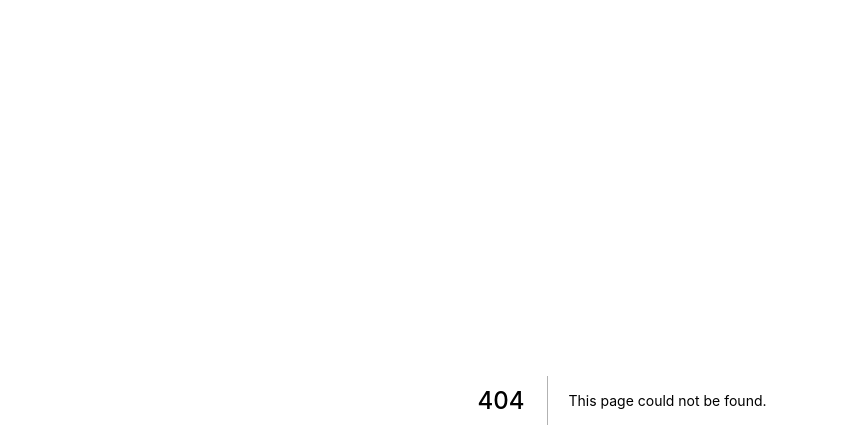
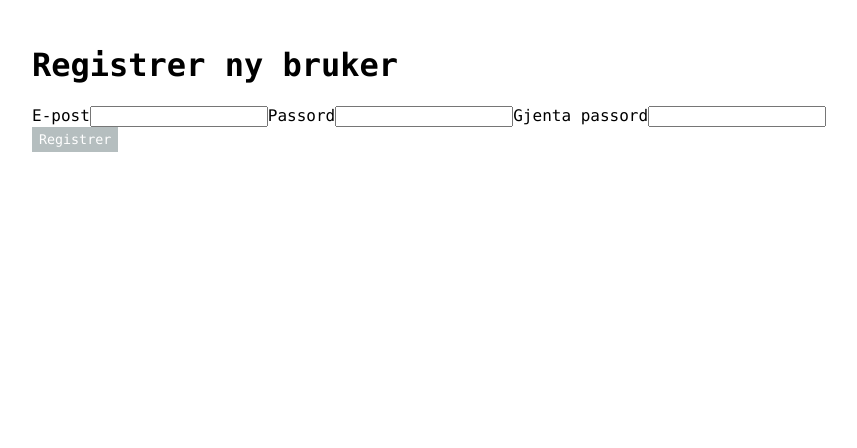
Before and after one commit to Nordslettveien-Velforening/frontend, a Next.js app: page /signup in a window 1280 px wide. Before the commit this address had no page. Shown: the top 448 px of the page, without its empty margins (18-875 px from the left). Built offline with nearby package versions, Linux system fonts and the light colour scheme.

Commit message:
Initial Firebase setup

```diff
--- a/components/App.js
+++ b/components/App.js
@@ -1,5 +1,8 @@
+import Firebase, {FirebaseContext} from "./firebase";
+
 export default function App({ children }) {
   return (
+      <FirebaseContext.Provider value={new Firebase()}>
           <main>
           {children}
           <style jsx global>{`
@@ -43,5 +46,6 @@ export default function App({ children }) {
             }
           `}</style>
         </main>
+    </FirebaseContext.Provider>
   )
 }
--- /dev/null
+++ b/components/firebase/Firebase.js
@@ -0,0 +1,38 @@
+import firebase from "firebase/app";
+import "firebase/auth";
+
+const config = {
+    apiKey: "AIzaSyCoCW5vyx_2U7BtsdOpnrbnyC84yWL91Eg",
+    authDomain: "fir-test-e898d.firebaseapp.com",
+    databaseURL: "https://fir-test-e898d.firebaseio.com",
+    projectId: "fir-test-e898d",
+    storageBucket: "fir-test-e898d.appspot.com",
+    messagingSenderId: "709527243664",
+    appId: "1:709527243664:web:2e044a3c2f2f23c9a70115"
+};
+
+class Firebase {
+    constructor() {
+        if (!firebase.apps.length) {
+            firebase.initializeApp(config);
+        }
+        this.auth = firebase.auth();
+    }
+
+    createUserWithEmailAndPassword = (email, password) =>
+        this.auth.createUserWithEmailAndPassword(email, password);
+
+    signInWithEmailAndPassword = (email, password) =>
+        this.auth.signInWithEmailAndPassword(email, password);
+
+    signOut = () =>
+        this.auth.signOut();
+
+    resetPassword = email =>
+        this.auth.sendPasswordResetEmail(email);
+
+    updatePassword = password =>
+        this.auth.currentUser.updatePassword(password);
+}
+
+export default Firebase;
--- /dev/null
+++ b/components/firebase/context.js
@@ -0,0 +1,11 @@
+import React from 'react';
+
+const FirebaseContext = React.createContext(null);
+
+export const withFirebase = Component => props => (
+    <FirebaseContext.Consumer>
+        {firebase => <Component {...props} firebase={firebase} />}
+    </FirebaseContext.Consumer>
+);
+
+export default FirebaseContext;
--- /dev/null
+++ b/components/firebase/index.js
@@ -0,0 +1,6 @@
+import FirebaseContext, { withFirebase } from './context';
+import Firebase from './firebase';
+
+export default Firebase;
+
+export { FirebaseContext, withFirebase };
--- /dev/null
+++ b/components/signup/signup-form.js
@@ -0,0 +1,49 @@
+import * as React from "react";
+import {useInput} from "../../hooks/use-input";
+import {withFirebase} from "../firebase";
+
+const SignUpForm = props => {
+
+    const { value:email, bind:bindEmail, reset:resetEmail } = useInput("");
+    const { value:password, bind:bindPassword, reset:resetPassword } = useInput("");
+    const { value:passwordRepeat, bind:bindPasswordRepeat, reset:resetPasswordRepeat } = useInput("");
+
+    const isInvalid =
+        password !== passwordRepeat ||
+        password === '' ||
+        passwordRepeat === '' ||
+        email === '';
+
+    const handleSubmit = event => {
+        event.preventDefault();
+        props.firebase
+            .createUserWithEmailAndPassword(email, password)
+            .then(authUser => {
+                console.log("Success", authUser)
+            })
+            .catch(error => {
+                console.error("Error", error)
+            });
+        return false;
+    };
+
+    return (
+        <form onSubmit={handleSubmit}>
+            <label>
+                E-post
+                <input {...bindEmail} type="email"/>
+            </label>
+            <label>
+                Passord
+                <input {...bindPassword} type="password"/>
+            </label>
+            <label>
+                Gjenta passord
+                <input {...bindPasswordRepeat} type="password"/>
+            </label>
+            <button disabled={isInvalid} type="submit">Registrer</button>
+        </form>
+    );
+};
+
+export default withFirebase(SignUpForm);
--- /dev/null
+++ b/hooks/use-input.js
@@ -0,0 +1,17 @@
+import { useState } from "react";
+
+export const useInput = initialValue => {
+    const [value, setValue] = useState(initialValue);
+
+    return {
+        value,
+        setValue,
+        reset: () => setValue(""),
+        bind: {
+            value,
+            onChange: event => {
+                setValue(event.target.value);
+            }
+        }
+    };
+};
--- a/package.json
+++ b/package.json
@@ -12,6 +12,7 @@
     "apollo-cache-inmemory": "1.6.5",
     "apollo-client": "2.6.8",
     "apollo-link-http": "1.5.16",
+    "firebase": "^7.14.6",
     "graphql": "^14.0.2",
     "graphql-tag": "2.10.3",
     "next": "latest",
--- /dev/null
+++ b/pages/signup.js
@@ -0,0 +1,11 @@
+import App from "../components/App";
+import SignUpForm from "../components/signup/signup-form";
+
+const SignUpPage = () => (
+    <App>
+        <h1>Registrer ny bruker</h1>
+        <SignUpForm/>
+    </App>
+);
+
+export default SignUpPage;
```
Also changed, not shown: pages/login.js (added, +35 -0 lines), 1 other file (tests, documents, lock files or other folders). Lines whose indentation alone changed are shown as unchanged.
